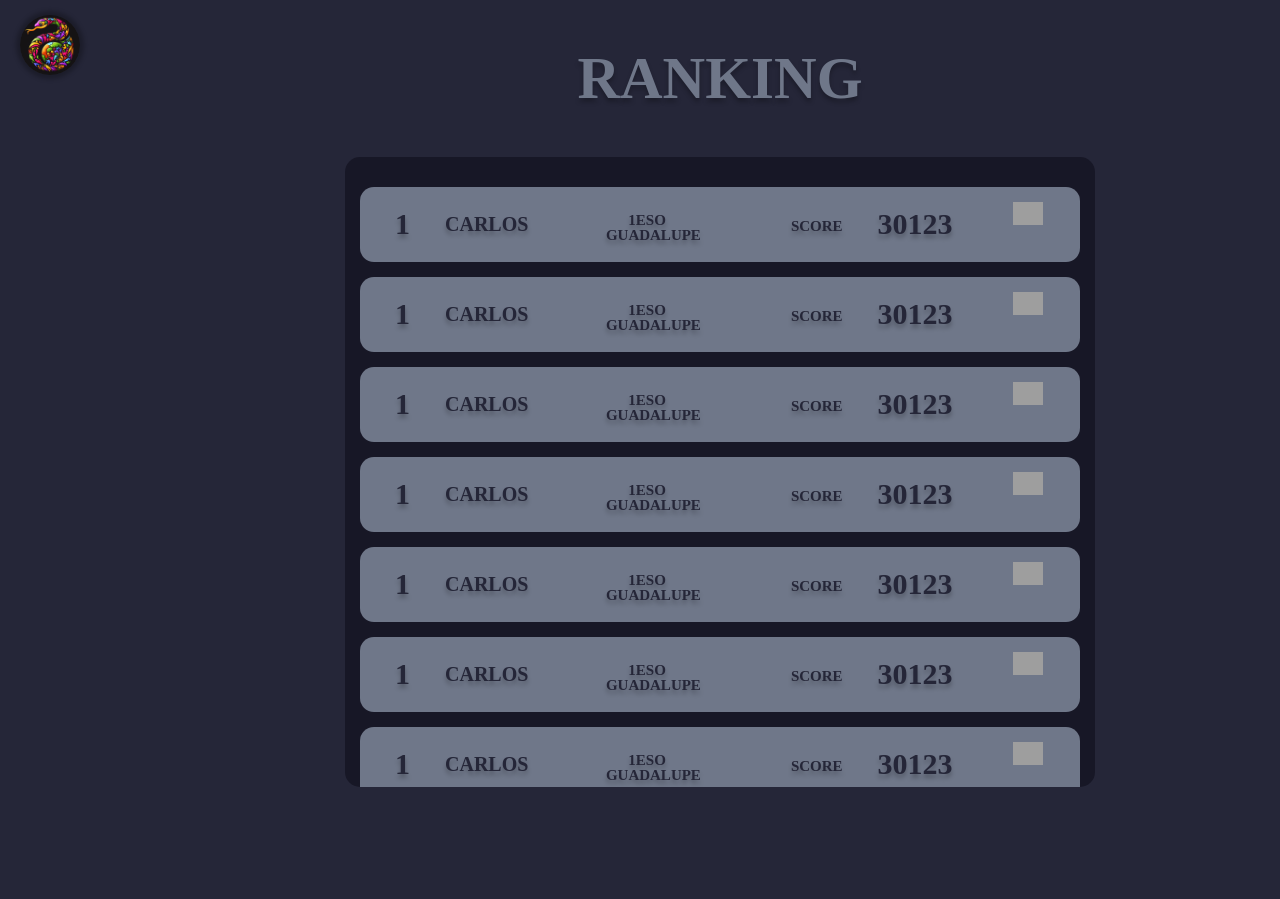
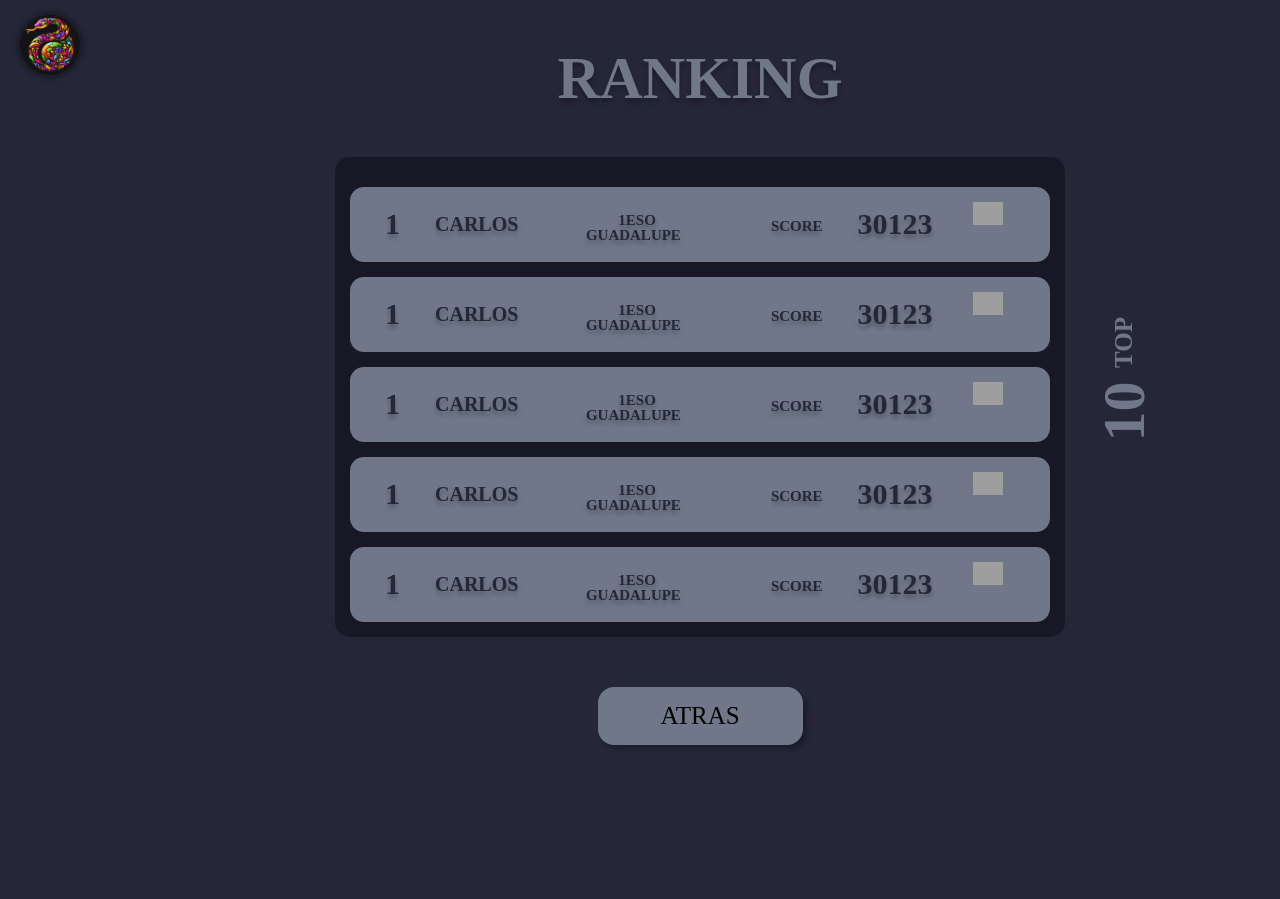
Before and after one commit to nacedodev/2223_2DAW_CULTURAL_CHAIN, a PHP site: page /ranking.html in a window 1280 px wide; the page is wider, and only the part inside the window is pictured. Shown: the top 899 px of that part. Run offline with PHP 8.4, Linux system fonts and the light colour scheme; grey boxes are pictures that could not be loaded.

Commit message:
ranking con boton y texto lateral

```diff
--- a/src/css/style.css
+++ b/src/css/style.css
@@ -1,10 +1,9 @@
 html{
-    width: 1440px;
-    height: 900px;
+    width: 1400px;
 }
 body{
     width: 100%;
-    height: 100%;
+    height: 700px;
     margin: 0px;
     background-color: #252638;
 }
@@ -184,7 +183,7 @@ body{
 }
 #tablonranking{
     width: 50%;
-    height: 600px;
+    height: 450px;
     border-radius: 15px;
     background: #171726;
     margin: auto;
@@ -227,7 +226,7 @@ body{
 }
 #tablonranking>div>p:nth-child(4){
     font-size: 15px;
-    margin-left: 75px;
+    margin-left: 65px;
     margin-top: 40px;
     position: relative;
     right: 135px;
@@ -248,5 +247,19 @@ body{
     width: 30px;
     margin-top: 15px;
     position: relative;
-    right: 20px;
+    right: 40px;
 }
+#ranking>#score{
+    left:1100px;
+    bottom:500px;
+}
+#botonatras{
+    padding: 15px;
+    width: 175px;
+    margin:auto;
+    border-radius: 16px;
+    background: #6F7789;
+    box-shadow: 4px 4px 4px 0px rgba(0, 0, 0, 0.25);
+    text-align: center;
+    font-size: 25px;
+}
--- a/src/ranking.html
+++ b/src/ranking.html
@@ -126,5 +126,10 @@
                 <p>00</p>
             </div>
         </div>
+        <p id="botonatras">ATRAS</p>
+        <div id="score">
+            <p>TOP</p>
+            <p>10</p>
+        </div>
     </body>
 </html>
```
